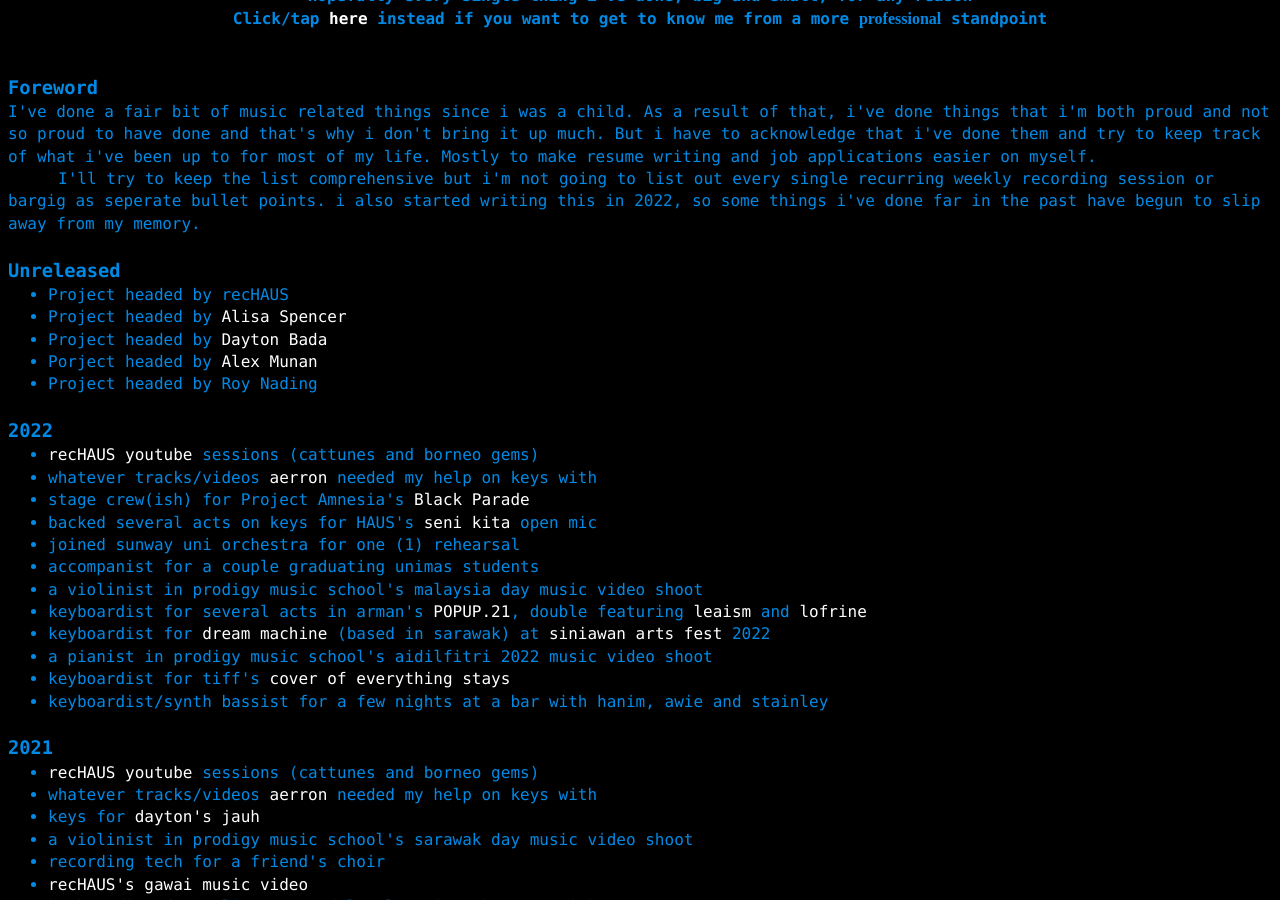
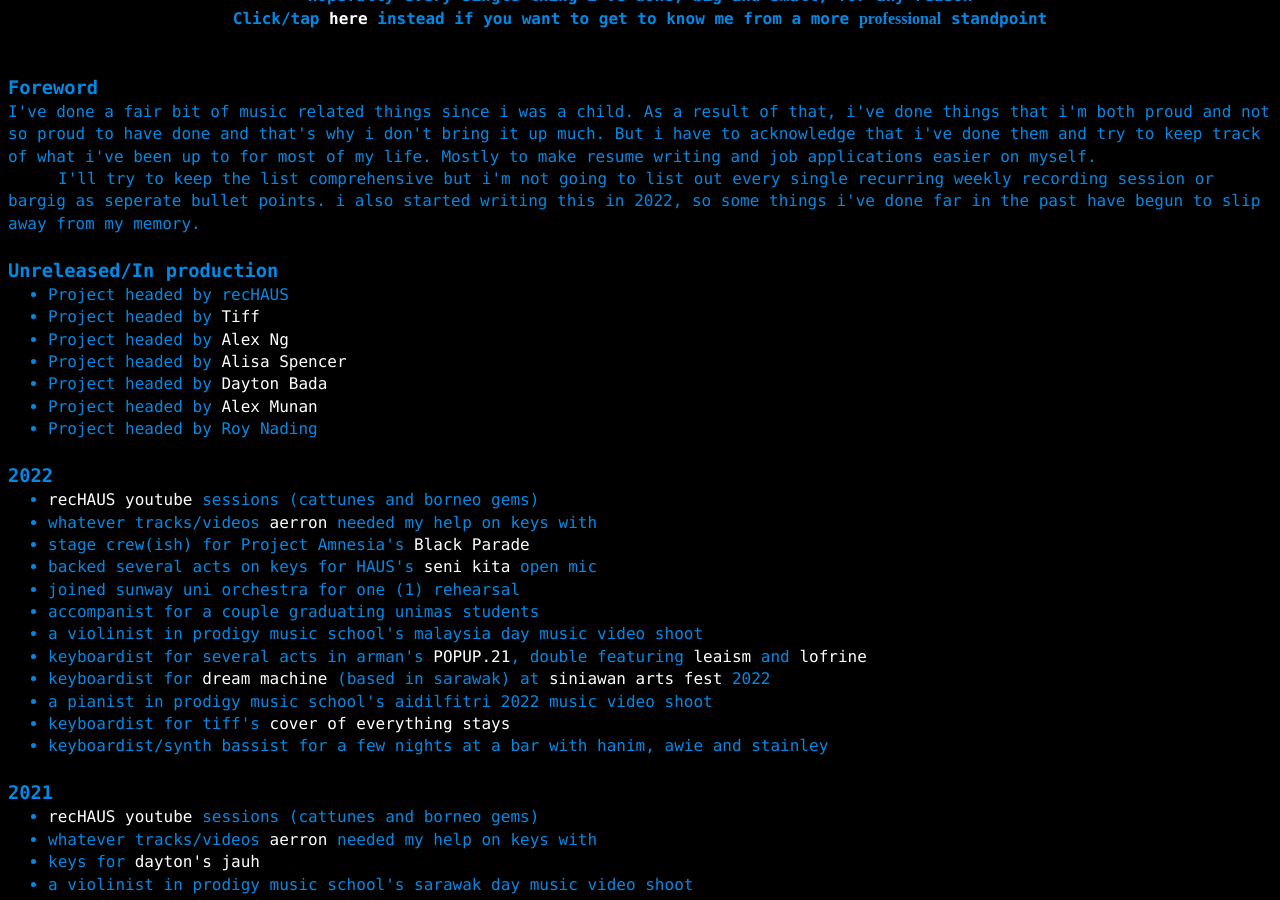
Before and after one commit to a-erfan-aa/a-erfan-aa.github.io, a Jekyll site: the page built from things-i-make/music-comprehensive.html, in a window 1280 px wide and 900 px high, scrolled down 325 px. Built offline with Jekyll 4.4.1, drawn with Linux system fonts in a browser that asks for light colours; some of the changed text lies outside the part shown.

Commit message:
Update unreleased section in music-comprehensive.html
Also update lastChanged

```diff
--- a/things-i-make/music-comprehensive.html
+++ b/things-i-make/music-comprehensive.html
@@ -55,12 +55,14 @@
 
 <!-- unreleased -->
 <div>
-	<h3>Unreleased</h3>
+	<h3>Unreleased/In production</h3>
 	<ul>
 		<li>Project headed by recHAUS</li>
+		<li>Project headed by <a href="https://www.instagram.com/tiffanytammy/">Tiff</a></li>
+		<li>Project headed by <a href="https://www.instagram.com/alexngwhng/">Alex Ng</a></li>
 		<li>Project headed by <a href="https://www.instagram.com/alisaspencer/">Alisa Spencer</a></li>
 		<li>Project headed by <a href="https://www.instagram.com/dayton.bada/">Dayton Bada</a></li>
-		<li>Porject headed by <a href="https://www.instagram.com/alex_munan/">Alex Munan</a></li>
+		<li>Project headed by <a href="https://www.instagram.com/alex_munan/">Alex Munan</a></li>
 		<li>Project headed by Roy Nading</li>
 	</ul>
 </div>
```
Also changed, not shown: other parts of things-i-make/music-comprehensive.html (+1 -1 lines).
